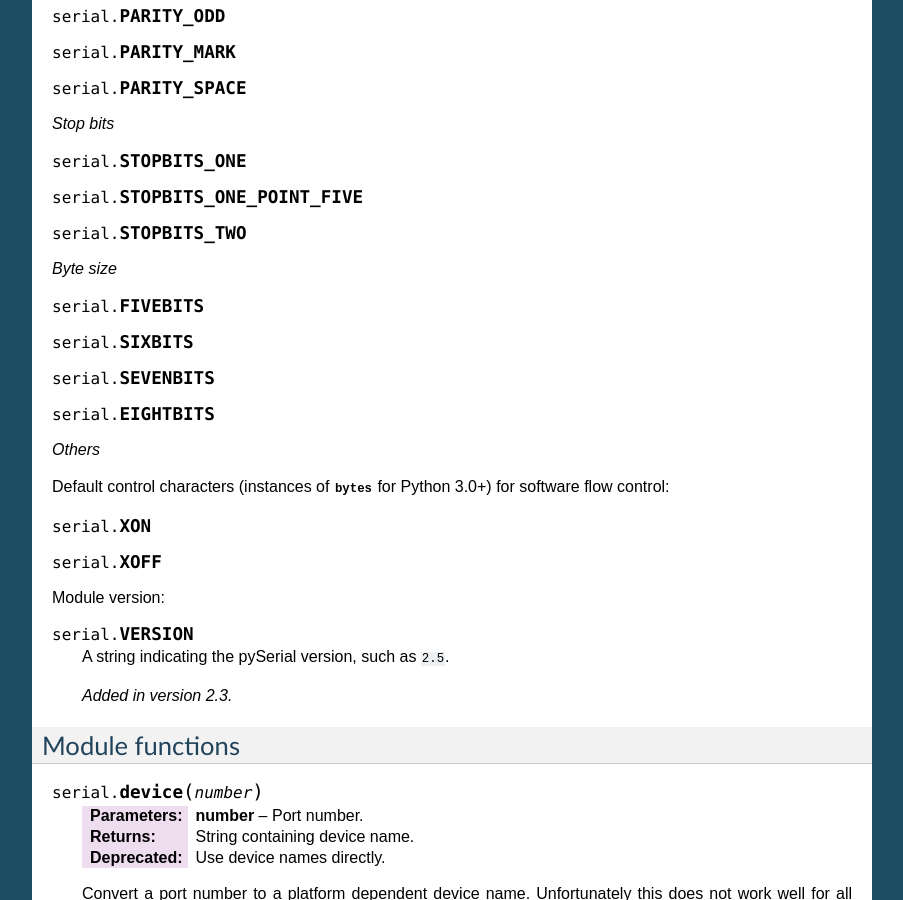
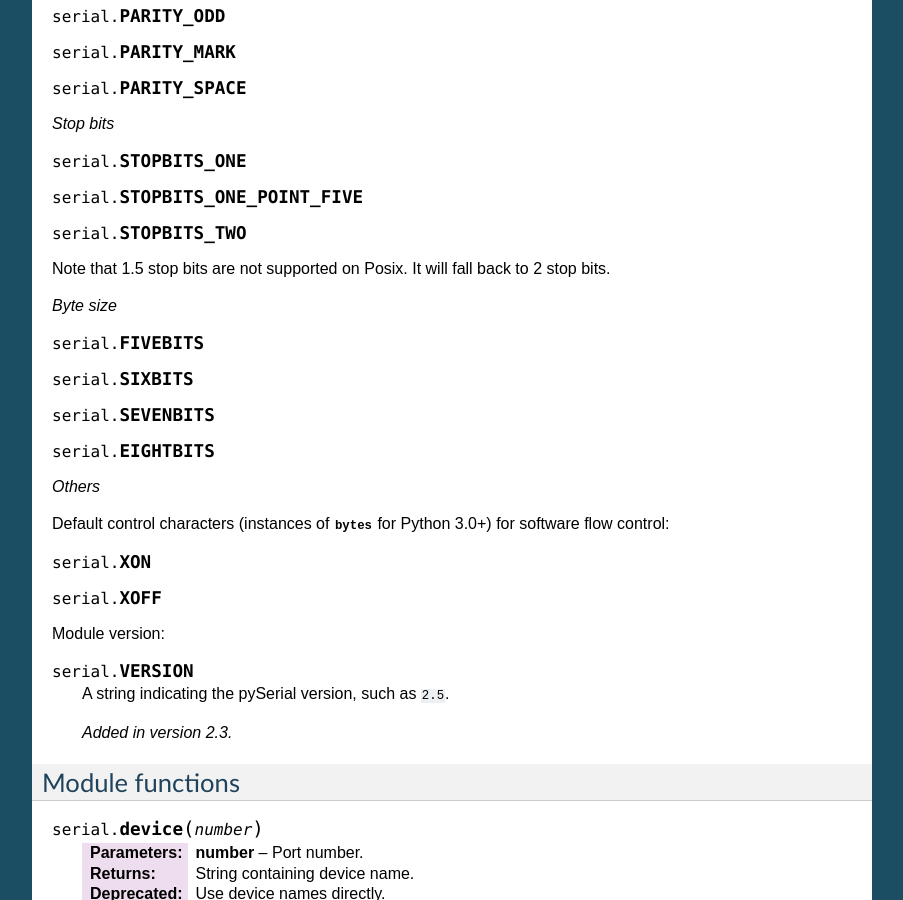
Before and after one commit to pyserial/pyserial, a Sphinx documentation site: the page built from pyserial/documentation/pyserial_api.rst, in a window 1280 px wide and 900 px high, scrolled down 10162 px. Shown: the whole window, without its empty margins (198-1101 px from the left). Built offline with Sphinx 7.4.7, drawn with Linux system fonts in a browser that asks for light colours.

Commit message:
- date - add note about 1.5 stop bits on posix

```diff
--- a/pyserial/documentation/appendix.rst
+++ b/pyserial/documentation/appendix.rst
@@ -44,7 +44,7 @@
 License
 =======
 
-Copyright (C) 2001-2009 Chris Liechti <cliechti(at)gmx.net>;
+Copyright (C) 2001-2010 Chris Liechti <cliechti(at)gmx.net>;
 All Rights Reserved.
 
 This is the Python license. In short, you can use this product in commercial
--- a/pyserial/documentation/pyserial_api.rst
+++ b/pyserial/documentation/pyserial_api.rst
@@ -670,6 +670,9 @@
 .. data:: STOPBITS_ONE_POINT_FIVE
 .. data:: STOPBITS_TWO
 
+Note that 1.5 stop bits are not supported on Posix. It will fall back to 2 stop
+bits.
+
 *Byte size*
 
 .. data:: FIVEBITS
```
